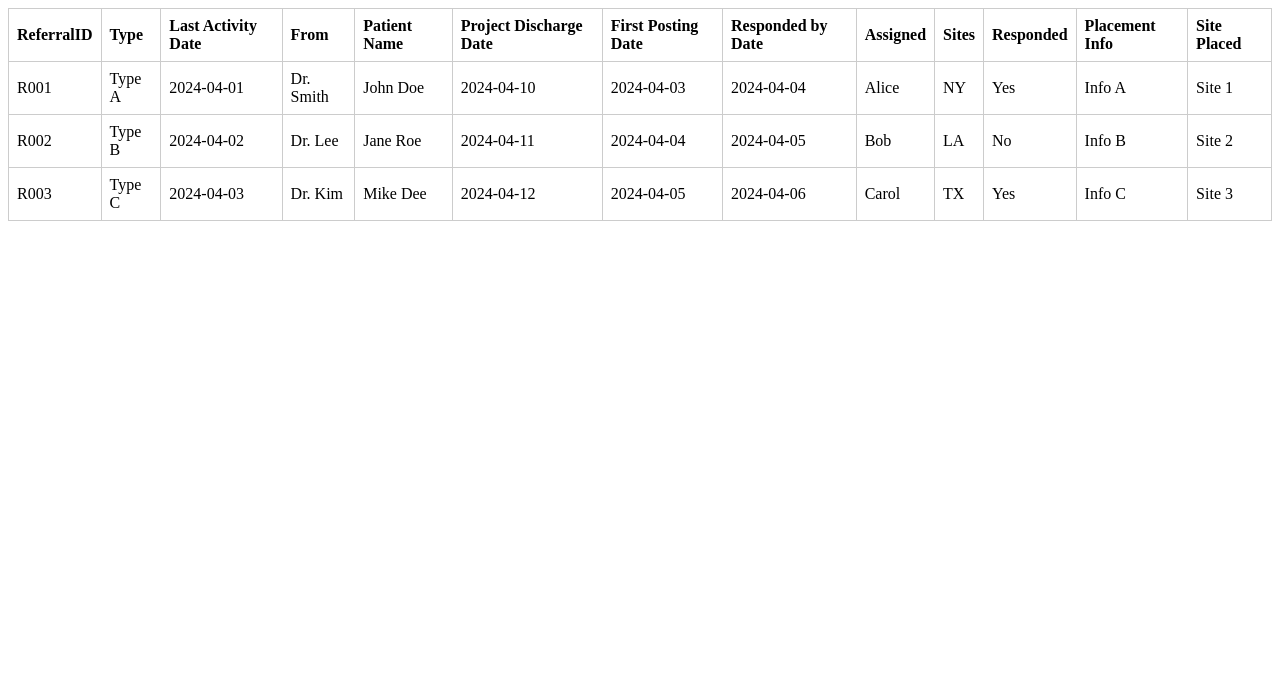
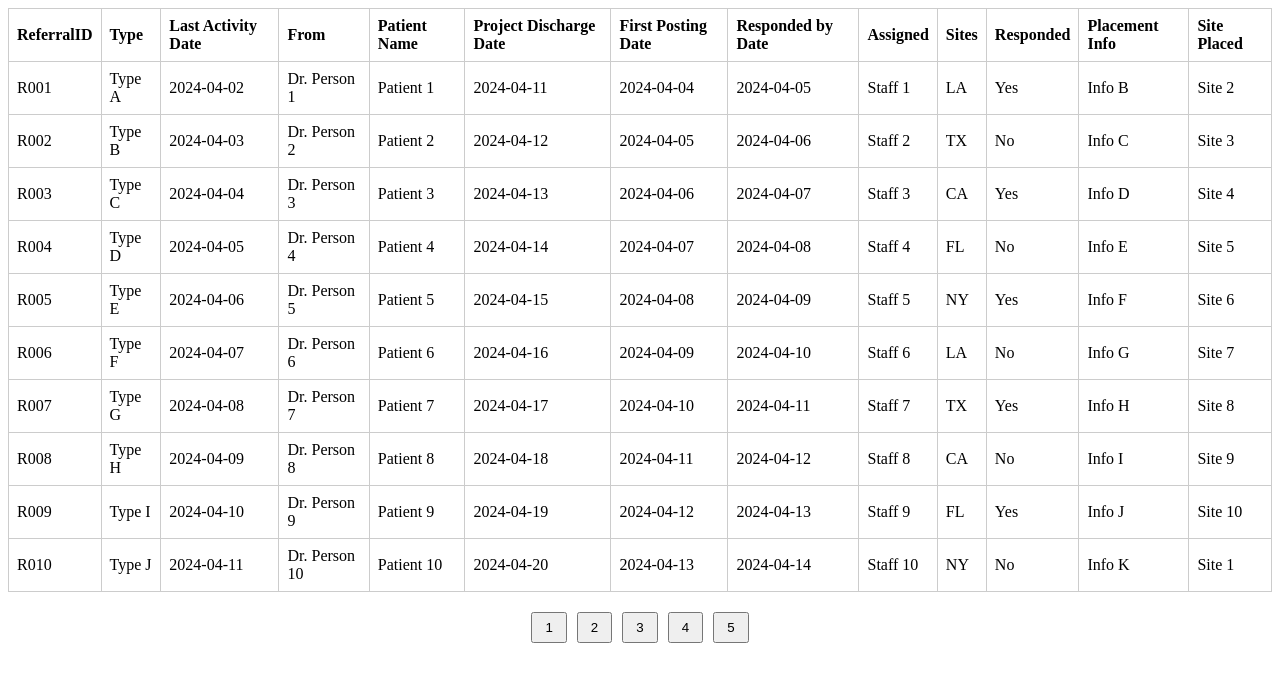
Before and after one commit to Nirmalj000/dummy-table-workflow, a plain HTML site: page index.html in a window 1280 px wide. Drawn offline with Linux system fonts and the light colour scheme.

Commit message:
Update index.html

```diff
--- a/index.html
+++ b/index.html
@@ -2,19 +2,29 @@
 <html lang="en">
 <head>
   <meta charset="UTF-8">
-  <title>Referrals Table Test</title>
+  <title>Paginated Referrals Table</title>
   <style>
     table {
       width: 100%;
       border-collapse: collapse;
+      margin-bottom: 20px;
     }
     th, td {
       border: 1px solid #ccc;
       padding: 8px;
       text-align: left;
     }
-    .clsWorklistAlternateRow {
-      background-color: #f9f9f9;
+    .pagination {
+      display: flex;
+      justify-content: center;
+      gap: 10px;
+    }
+    .pagination button {
+      padding: 6px 12px;
+      cursor: pointer;
+    }
+    .hidden {
+      display: none;
     }
   </style>
 </head>
@@ -37,17 +47,68 @@
         <th>Site Placed</th>
       </tr>
     </thead>
-    <tbody>
-        <tr data-row-id="R001">
-            <td>R001</td><td>Type A</td><td>2024-04-01</td><td>Dr. Smith</td><td>John Doe</td><td>2024-04-10</td><td>2024-04-03</td><td>2024-04-04</td><td>Alice</td><td>NY</td><td>Yes</td><td>Info A</td><td>Site 1</td>
-          </tr>
-          <tr data-row-id="R002">
-            <td>R002</td><td>Type B</td><td>2024-04-02</td><td>Dr. Lee</td><td>Jane Roe</td><td>2024-04-11</td><td>2024-04-04</td><td>2024-04-05</td><td>Bob</td><td>LA</td><td>No</td><td>Info B</td><td>Site 2</td>
-          </tr>
-          <tr data-row-id="R003">
-            <td>R003</td><td>Type C</td><td>2024-04-03</td><td>Dr. Kim</td><td>Mike Dee</td><td>2024-04-12</td><td>2024-04-05</td><td>2024-04-06</td><td>Carol</td><td>TX</td><td>Yes</td><td>Info C</td><td>Site 3</td>
-          </tr>
+    <tbody id="table-body">
+      <!-- Rows will be populated by JavaScript -->
     </tbody>
   </table>
+
+  <div class="pagination">
+    <button onclick="changePage(1)">1</button>
+    <button onclick="changePage(2)">2</button>
+    <button onclick="changePage(3)">3</button>
+    <button onclick="changePage(4)">4</button>
+    <button onclick="changePage(5)">5</button>
+  </div>
+
+  <script>
+    const data = [];
+    const rowsPerPage = 10;
+    const totalPages = 5;
+
+    for (let page = 1; page <= totalPages; page++) {
+      for (let i = 1; i <= rowsPerPage; i++) {
+        const id = (page - 1) * rowsPerPage + i;
+        data.push([
+          `R${String(id).padStart(3, '0')}`,
+          `Type ${String.fromCharCode(64 + (id % 26 || 26))}`,
+          `2024-04-${String((id % 30) + 1).padStart(2, '0')}`,
+          `Dr. Person ${id}`,
+          `Patient ${id}`,
+          `2024-04-${String((id % 30) + 10).padStart(2, '0')}`,
+          `2024-04-${String((id % 30) + 3).padStart(2, '0')}`,
+          `2024-04-${String((id % 30) + 4).padStart(2, '0')}`,
+          `Staff ${id}`,
+          ["NY", "LA", "TX", "CA", "FL"][id % 5],
+          id % 2 === 0 ? "No" : "Yes",
+          `Info ${String.fromCharCode(65 + (id % 26))}`,
+          `Site ${id % 10 + 1}`
+        ]);
+      }
+    }
+
+    function renderTable(page) {
+      const start = (page - 1) * rowsPerPage;
+      const end = start + rowsPerPage;
+      const rows = data.slice(start, end);
+      const tbody = document.getElementById('table-body');
+      tbody.innerHTML = '';
+      rows.forEach(row => {
+        const tr = document.createElement('tr');
+        row.forEach(cell => {
+          const td = document.createElement('td');
+          td.textContent = cell;
+          tr.appendChild(td);
+        });
+        tbody.appendChild(tr);
+      });
+    }
+
+    function changePage(pageNum) {
+      renderTable(pageNum);
+    }
+
+    // Initial page
+    changePage(1);
+  </script>
 </body>
 </html>
```
